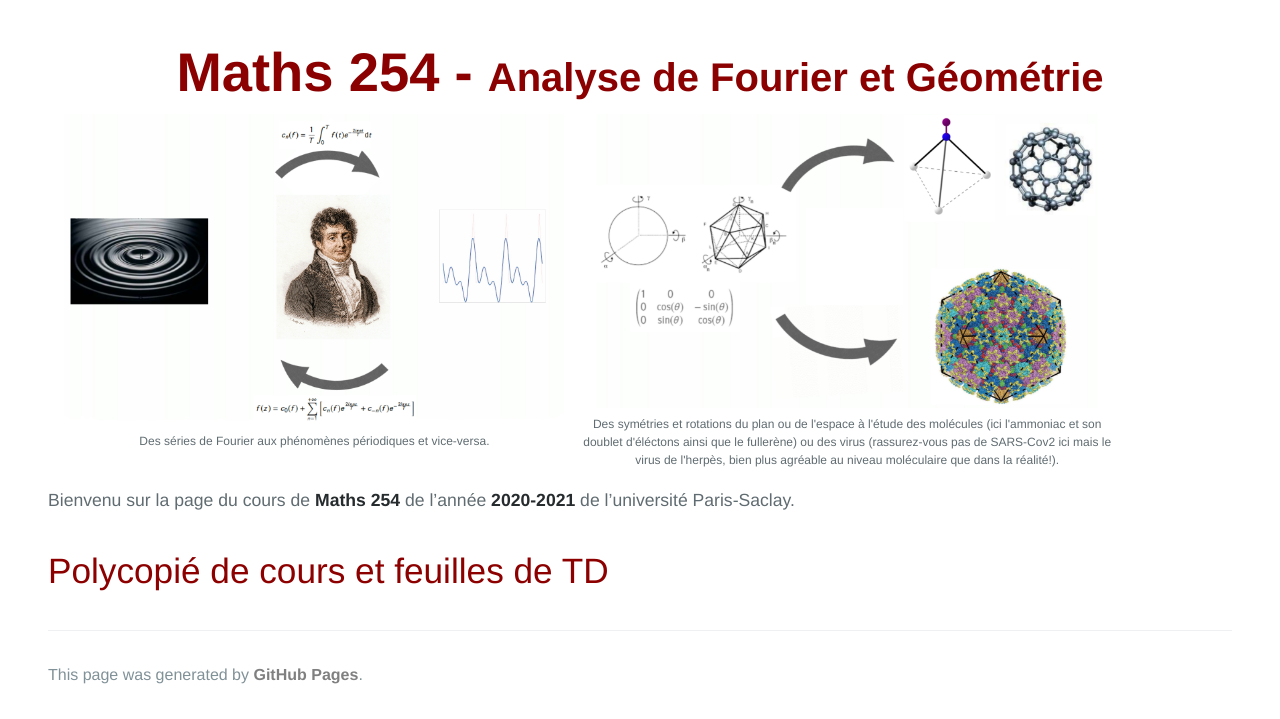
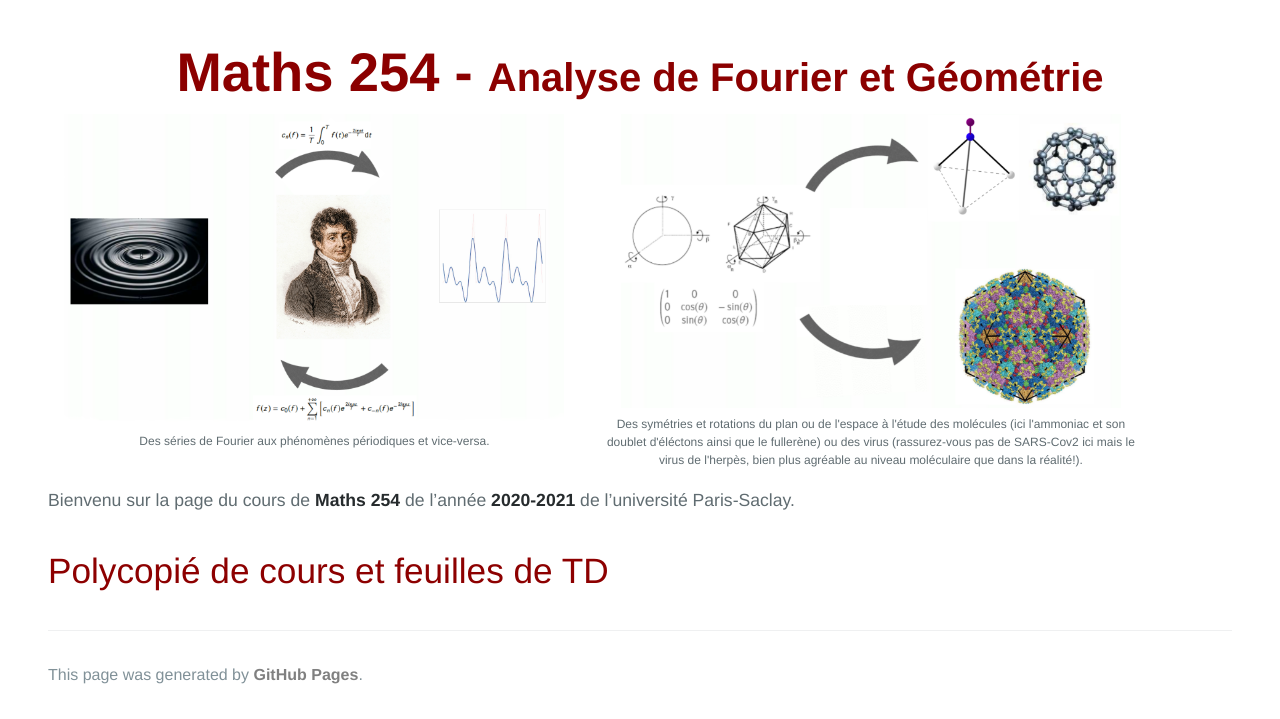
Before and after one commit to KevinDestagnol/algebre.github.io, a Jekyll site: the page built from index.md, in a window 1280 px wide. Shown: the part 260-979 px from the top of the page. Built offline with Jekyll 4.4.1, drawn with Linux system fonts in a browser that asks for light colours; some web fonts are replaced; our own code applies the rules of GitHub Pages for plain Markdown files.

Commit message:
Update jekyll-theme-cayman.scss

```diff
--- a/_sass/jekyll-theme-cayman.scss
+++ b/_sass/jekyll-theme-cayman.scss
@@ -59,7 +59,7 @@ body {
 }
 
 figure {
-  margin: 0;
+  margin: 0 2% 0 0;
   float:left;
   text-align: center;
   width:45%;
```
